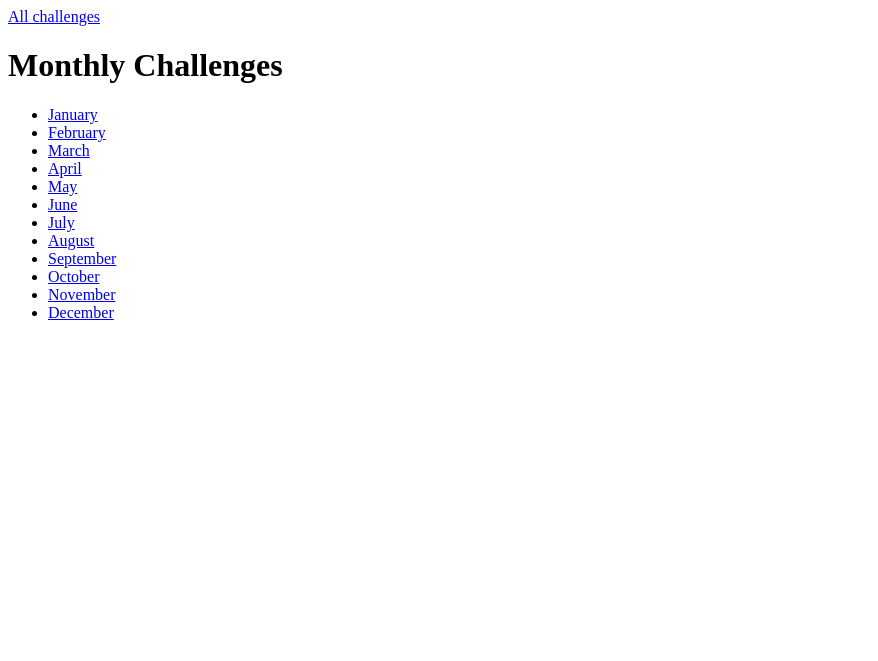
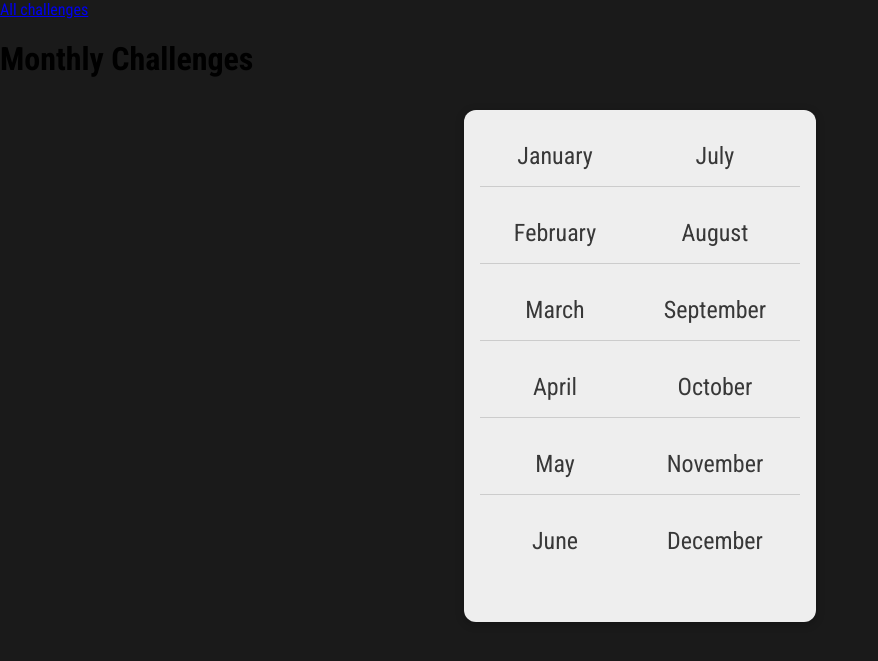
Before and after one commit to grombor/django_tutorials, a Django app: page /challenges/ in a window 1280 px wide. Shown: the top 661 px of the page, without its empty margins (0-878 px from the left). Run offline with Django 4.2, Linux system fonts and the light colour scheme.

Commit message:
added static files

```diff
--- /dev/null
+++ b/monthly_challenges/challenges/static/challenges/challenges.css
@@ -0,0 +1,37 @@
+ul {
+    list-style: none;
+    margin: 2rem auto;
+    width: 90%;
+    max-width: 20rem;
+    box-shadow: 0 2px 8px rgba(0, 0, 0, 0.26);
+    padding: 1rem;
+    border-radius: 12px;
+    display: flex;
+    flex-direction: column;
+    flex-wrap: wrap;
+    height: 30rem;
+    background-color: #eeeeee;
+  }
+
+  li {
+    margin: 1rem 0;
+    text-align: center;
+    font-size: 1.5rem;
+    border-bottom: 1px solid #ccc;
+    padding-bottom: 1rem;
+  }
+
+  li:last-of-type,
+  li:nth-of-type(6) {
+    border-bottom: none;
+  }
+
+  li a {
+    text-decoration: none;
+    color: #383838;
+  }
+
+  li a:hover,
+  li a:active {
+    color: #7e0154;
+  }
--- a/monthly_challenges/challenges/templates/challenges/index.html
+++ b/monthly_challenges/challenges/templates/challenges/index.html
@@ -1,4 +1,9 @@
 {% extends 'base.html' %}
+{% load static %}
+
+{% block css_files %}
+    <link rel="stylesheet" href="{% static "challenges/challenges.css" %}">
+{% endblock css_files %}
 
 {% block page_title %}All challenges{% endblock page_title %}All challenges
 
--- a/monthly_challenges/monthly_challenges/settings.py
+++ b/monthly_challenges/monthly_challenges/settings.py
@@ -120,6 +120,10 @@ USE_TZ = True
 
 STATIC_URL = 'static/'
 
+STATICFILES_DIRS = [
+    BASE_DIR / "static"
+]
+
 # Default primary key field type
 # https://docs.djangoproject.com/en/4.0/ref/settings/#default-auto-field
 
--- /dev/null
+++ b/monthly_challenges/static/styles.css
@@ -0,0 +1,10 @@
+@import url('https://fonts.googleapis.com/css2?family=Roboto+Condensed:wght@400;700&display=swap');
+
+html {
+  font-family: 'Roboto Condensed', sans-serif;
+}
+
+body {
+  margin: 0;
+  background-color: #1a1a1a;
+}
--- a/monthly_challenges/templates/base.html
+++ b/monthly_challenges/templates/base.html
@@ -1,3 +1,5 @@
+{% load static %}
+
 <!DOCTYPE html>
 <html lang="en">
 <head>
@@ -5,6 +7,8 @@
     <meta http-equiv="X-UA-Compatible" content="IE=edge">
     <meta name="viewport" content="width=device-width, initial-scale=1.0">
     <title>{% block page_title %}Monthly Challenges{% endblock page_title %}</title>
+    <link rel="stylesheet" href="{% static "styles.css" %}">
+    {% block css_files %}{% endblock css_files %}
 </head>
 <body>
     {% block content %}Dummy text here{% endblock content %}
```
Also changed, not shown: monthly_challenges/challenges/static/challenges/challenge.css (added, +22 -0 lines).
